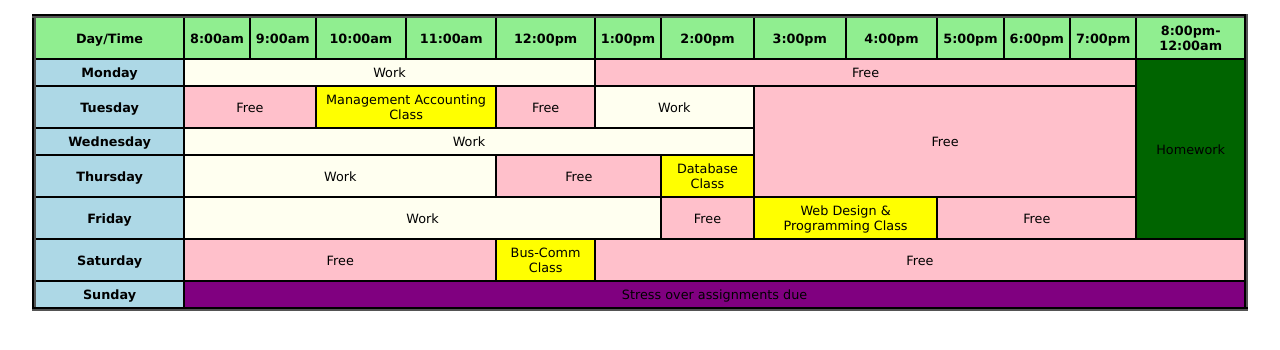
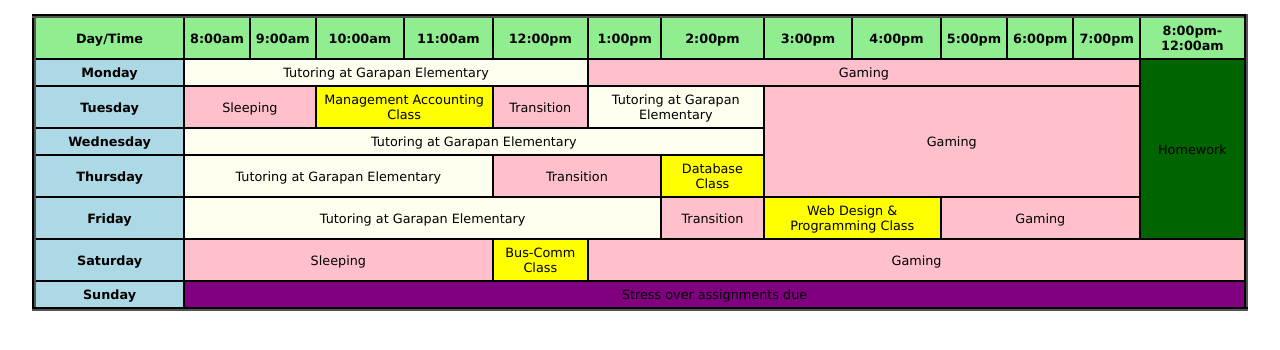
Before and after one commit to davidigisomar-nmc/web-tables, a plain HTML site: page Homework 11/index.html in a window 1280 px wide. Shown: the part 50-400 px from the top of the page. Drawn offline with Linux system fonts and the light colour scheme.

Commit message:
Update index.html

```diff
--- a/Homework 11/index.html
+++ b/Homework 11/index.html
@@ -34,40 +34,40 @@
       <tbody>
         <tr>
           <th>Monday</th>
-          <td colspan="5" bgcolor="ivory">Work</td>
-          <td colspan="7" bgcolor="pink">Free</td>
+          <td colspan="5" bgcolor="ivory">Tutoring at Garapan Elementary</td>
+          <td colspan="7" bgcolor="pink">Gaming</td>
           <td rowspan="5" bgcolor="darkgreen">Homework</td>
         </tr>
         <tr>
           <th>Tuesday</th>
-          <td colspan="2" bgcolor="pink">Free</td>
+          <td colspan="2" bgcolor="pink">Sleeping</td>
           <td colspan="2" bgcolor="yellow">Management Accounting Class</td>
-          <td bgcolor="pink">Free</td>
-          <td colspan="2" bgcolor="ivory">Work</td>
-          <td colspan="5" rowspan="3" bgcolor="pink">Free</td>
+          <td bgcolor="pink">Transition</td>
+          <td colspan="2" bgcolor="ivory">Tutoring at Garapan Elementary</td>
+          <td colspan="5" rowspan="3" bgcolor="pink">Gaming</td>
         </tr>
         <tr>
           <th>Wednesday</th>
-          <td colspan="7" bgcolor="ivory">Work</td>
+          <td colspan="7" bgcolor="ivory">Tutoring at Garapan Elementary</td>
         </tr>
         <tr>
           <th>Thursday</th>
-          <td colspan="4" bgcolor="ivory">Work</td>
-          <td colspan="2" bgcolor="pink">Free</td>
+          <td colspan="4" bgcolor="ivory">Tutoring at Garapan Elementary</td>
+          <td colspan="2" bgcolor="pink">Transition</td>
           <td colspan="1" bgcolor="yellow">Database Class</td>
         </tr>
         <tr>
           <th>Friday</th>
-          <td colspan="6" bgcolor="ivory">Work</td>
-          <td bgcolor="pink">Free</td>
+          <td colspan="6" bgcolor="ivory">Tutoring at Garapan Elementary</td>
+          <td bgcolor="pink">Transition</td>
           <td colspan="2" bgcolor="yellow">Web Design & Programming Class</td>
-          <td colspan="3" bgcolor="pink">Free</td>
+          <td colspan="3" bgcolor="pink">Gaming</td>
         </tr>
         <tr>
           <th>Saturday</th>
-          <td colspan="4" bgcolor="pink">Free</td>
+          <td colspan="4" bgcolor="pink">Sleeping</td>
           <td bgcolor="yellow">Bus-Comm Class</td>
-          <td colspan="8" bgcolor="pink">Free</td>
+          <td colspan="8" bgcolor="pink">Gaming</td>
         </tr>
         <tr>
           <th>Sunday</th>
```
